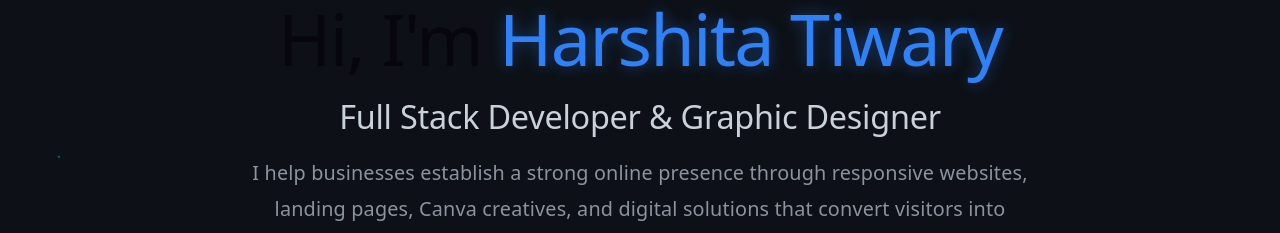
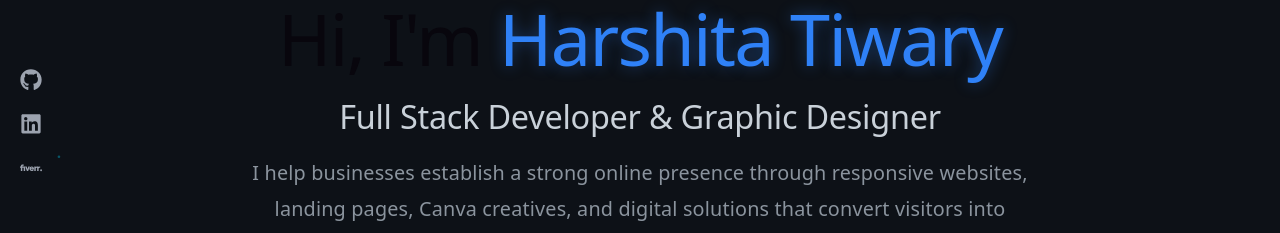
Before and after one commit to Harshita1375/Harshita-Tiwary, a React app: page / in a window 1280 px wide. Shown: the part 274-507 px from the top of the page. Built offline with nearby package versions, Linux system fonts and the light colour scheme; the HTML template or start-up script is replaced by a standard one.

Commit message:
Social Media Links

```diff
--- a/src/App.tsx
+++ b/src/App.tsx
@@ -14,6 +14,7 @@ import CanvaDesigns from "./components/CanvaDesignsShowCase";
 import Contact from "./components/Contact";
 import CustomCursor from "./components/CustomCursor";
 import ParticleBackground from "./components/ParticleBackground";
+import SocialSidebar from "./components/SocialSidebar";
 import "./index.css";
 
 // Sub-component wrapper to automatically run animation resets whenever route paths shift
@@ -79,6 +80,7 @@ const App: React.FC = () => {
                   <CanvaDesigns />
                   <Services />
                   <Contact />
+                  <SocialSidebar />
                 </>
               }
             />
--- /dev/null
+++ b/src/components/SocialSidebar.css
@@ -0,0 +1,30 @@
+.social-sidebar {
+  position: fixed;
+  top: 50%;
+  left: 20px;
+  transform: translateY(-50%);
+  display: flex;
+  flex-direction: column;
+  gap: 18px;
+  z-index: 999;
+}
+
+/* icon style */
+.social-sidebar a {
+  color: #9ca3af;
+  font-size: 22px;
+  transition: 0.3s ease;
+}
+
+/* hover effect */
+.social-sidebar a:hover {
+  color: #00d8ff;
+  transform: translateY(-3px) scale(1.1);
+}
+
+/* mobile hide */
+@media (max-width: 768px) {
+  .social-sidebar {
+    display: none;
+  }
+}
--- /dev/null
+++ b/src/components/SocialSidebar.tsx
@@ -0,0 +1,23 @@
+import "./SocialSidebar.css";
+import { FaGithub, FaLinkedin } from "react-icons/fa";
+import { SiFiverr } from "react-icons/si";
+
+const SocialSidebar = () => {
+  return (
+    <div className="social-sidebar">
+      <a href="https://github.com/Harshita1375" target="_blank" rel="noreferrer">
+        <FaGithub />
+      </a>
+
+      <a href="https://www.linkedin.com/in/harshita-tiwary-523739252/" target="_blank" rel="noreferrer">
+        <FaLinkedin />
+      </a>
+
+      <a href="https://www.fiverr.com/harshi_09_75" target="_blank" rel="noreferrer">
+        <SiFiverr />
+      </a>
+    </div>
+  );
+};
+
+export default SocialSidebar;
```
